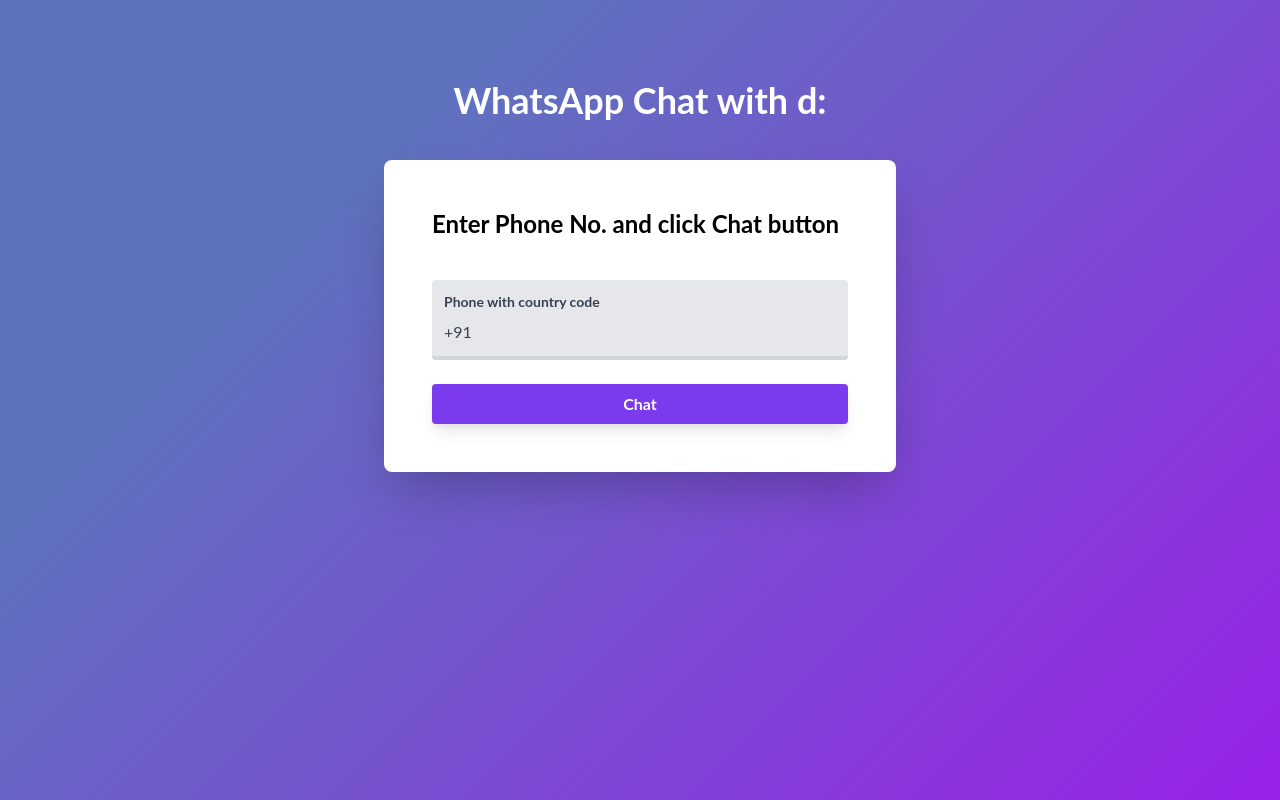
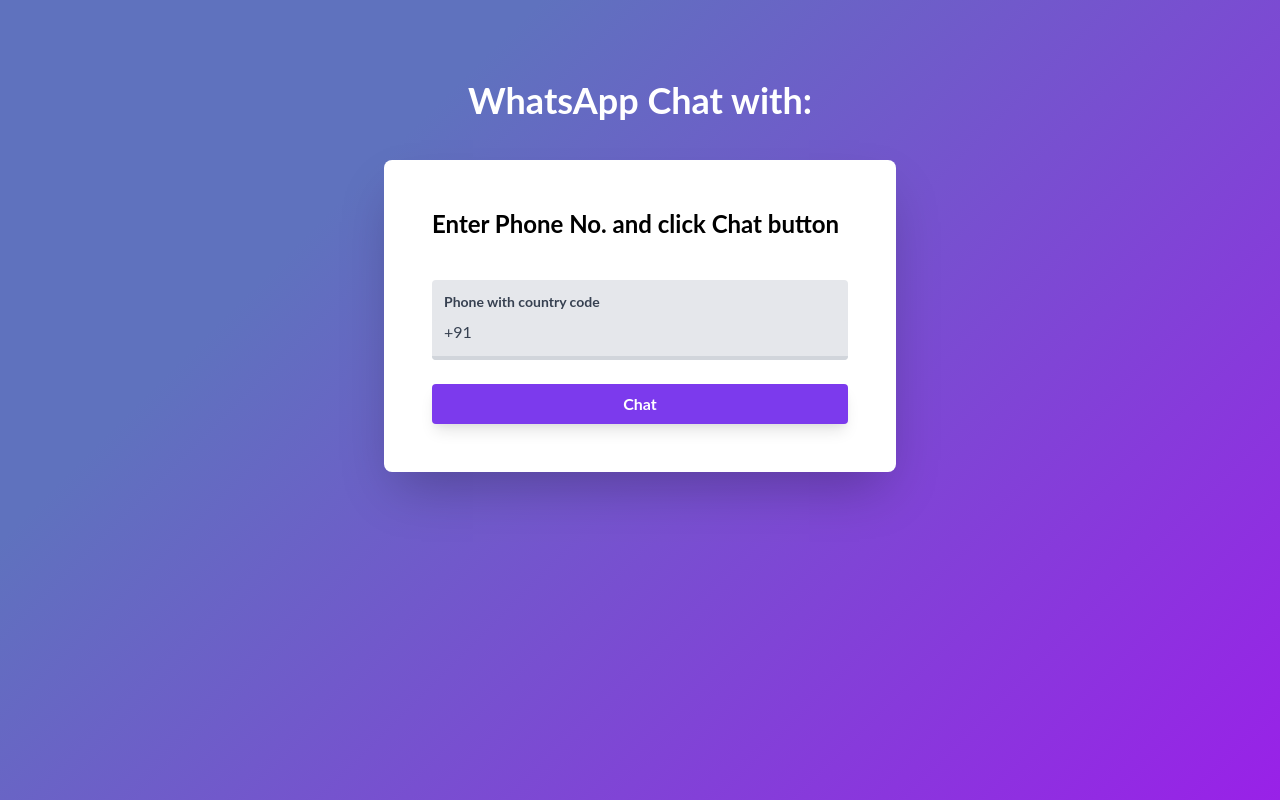
Before and after one commit to niveshsaharan/whatsapp-chat-init, a website built with webpack: page src/index.html in a window 1280 px wide. Built offline with nearby package versions, Linux system fonts and the light colour scheme; files whose address does not match are found by name; what @tailwindcss/custom-forms would draw is missing.

Commit message:
Fix typo

```diff
--- a/src/index.html
+++ b/src/index.html
@@ -13,7 +13,7 @@
 <body class="body-bg min-h-screen pt-12 md:pt-20 pb-6 px-2 md:px-0">
 <header class="max-w-lg mx-auto">
     <a href="#">
-        <h1 class="text-4xl font-bold text-white text-center">WhatsApp Chat with d:</h1>
+        <h1 class="text-4xl font-bold text-white text-center">WhatsApp Chat with:</h1>
     </a>
 </header>
 
```
